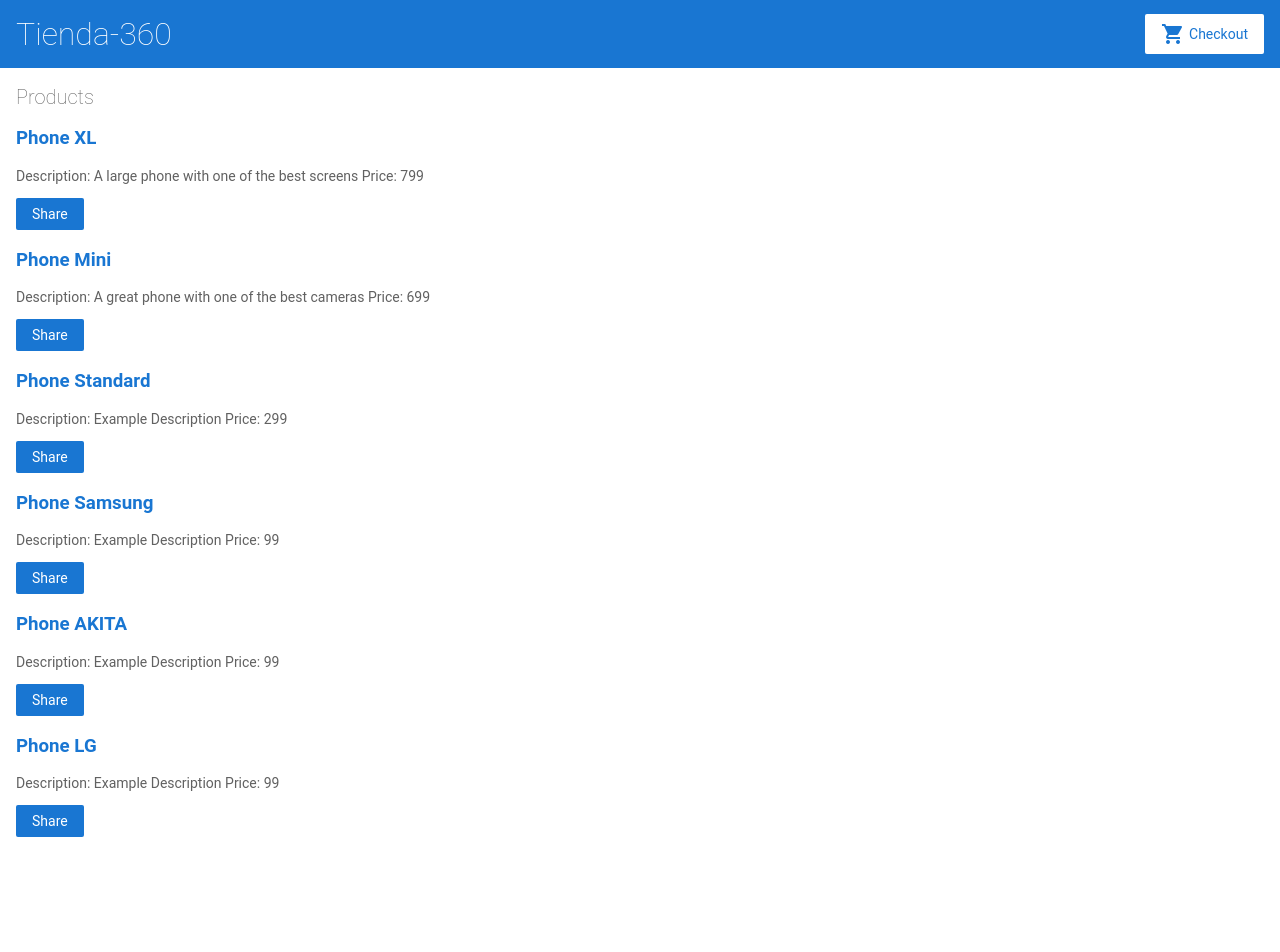
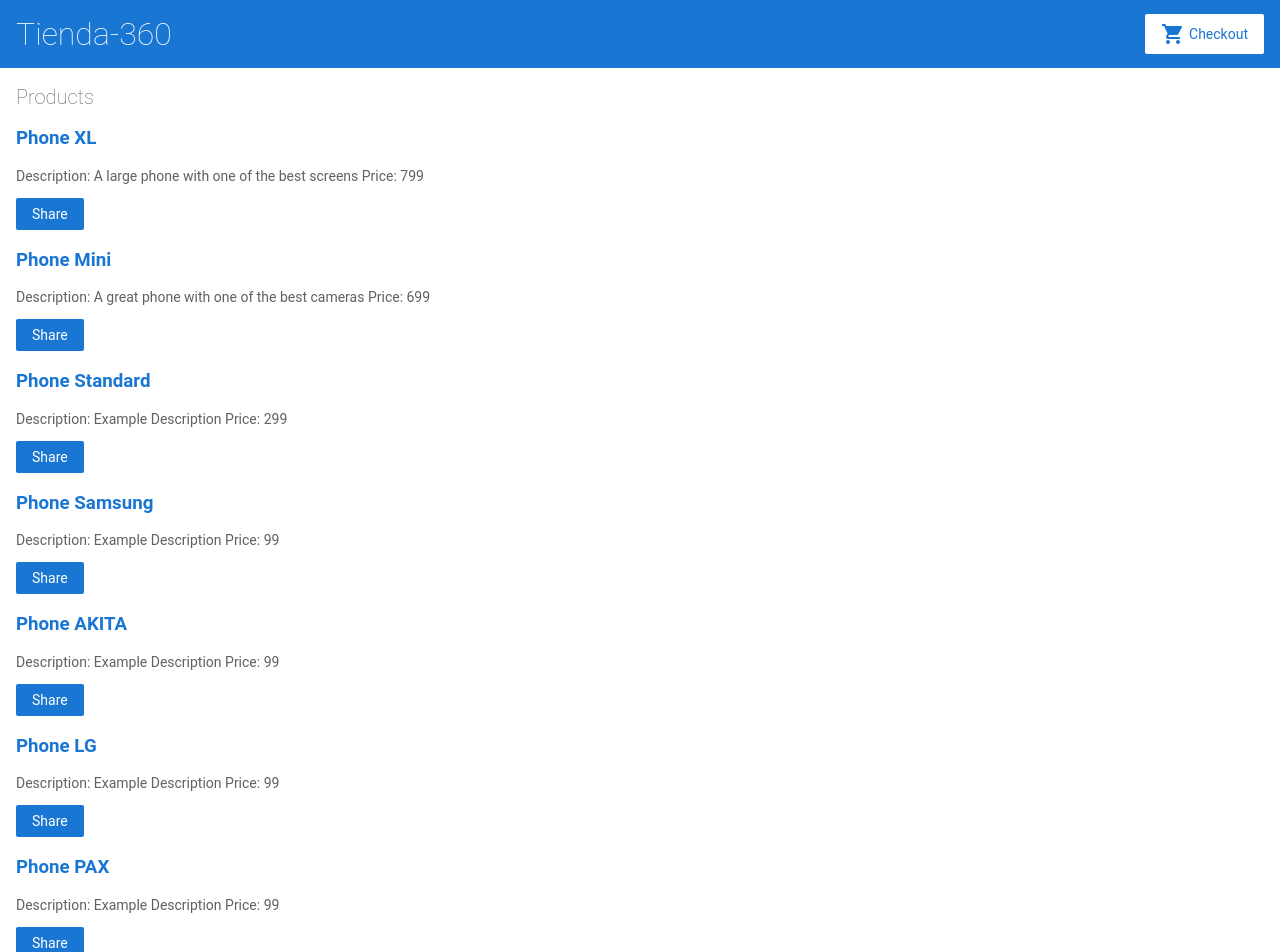
Before and after one commit to PercyRom/tienda-360, an Angular app: page / in a window 1280 px wide. Shown: the top 952 px of the page. Before the commit the page ends 837 px from the top, so only its background shows below. Built offline with nearby package versions, Linux system fonts and the light colour scheme.

Commit message:
add product PAX

```diff
--- a/src/app/products.ts
+++ b/src/app/products.ts
@@ -28,6 +28,11 @@ export const products = [
     name: "Phone LG",
     price: 99,
     description: "Example Description"
+  },
+  {
+    name: "Phone PAX",
+    price: 99,
+    description: "Example Description"
   }
 ];
 
```
